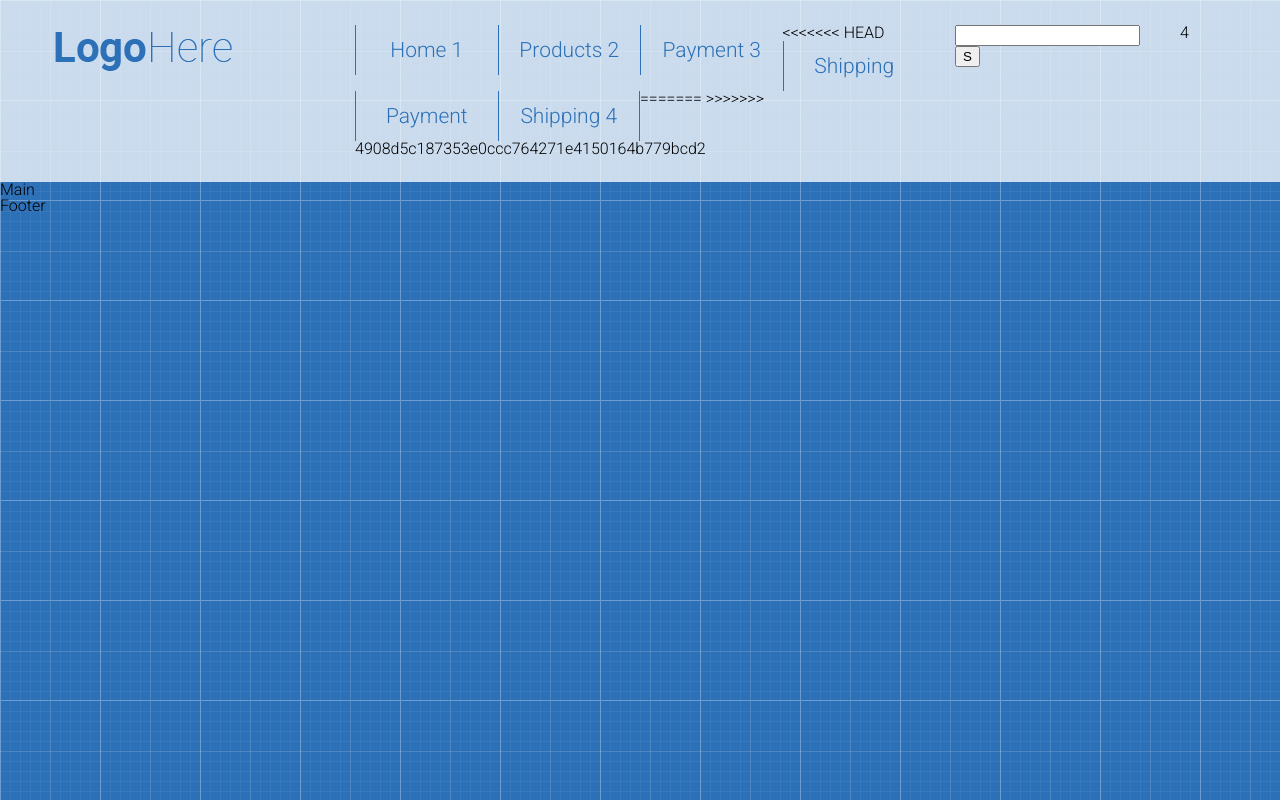
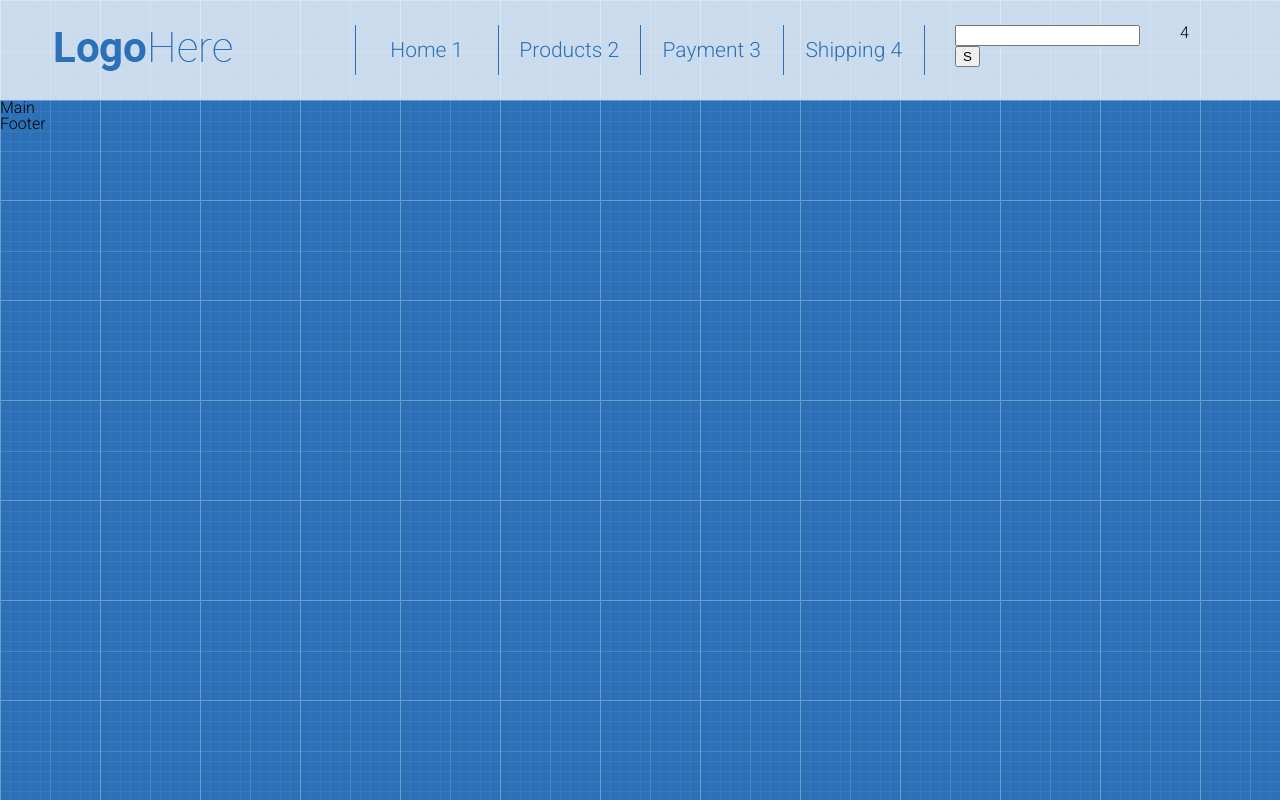
Before and after one commit to kznkv-skillup/o.github.io, a plain HTML site: page index.html in a window 1280 px wide. Drawn offline with Linux system fonts and the light colour scheme.

Commit message:
fix merge

```diff
--- a/index.html
+++ b/index.html
@@ -24,13 +24,8 @@
                         <ul class="menu">
                             <li><a href="">Home 1</a></li>
                             <li><a href="">Products 2</a></li>
-<<<<<<< HEAD
                             <li><a href="">Payment 3</a></li>
-                            <li><a href="">Shipping</a></li>
-=======
-                            <li><a href="">Payment</a></li>
                             <li><a href="">Shipping 4</a></li>
->>>>>>> 4908d5c187353e0ccc764271e4150164b779bcd2
                         </ul>
                     </nav>
                 </div>
```
